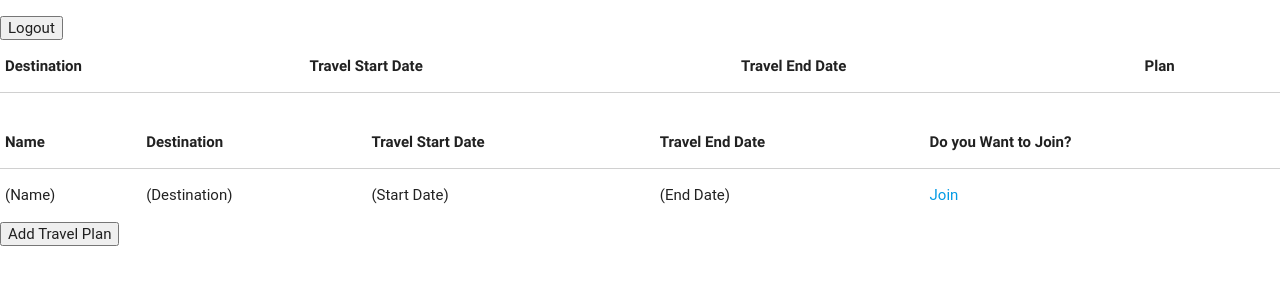
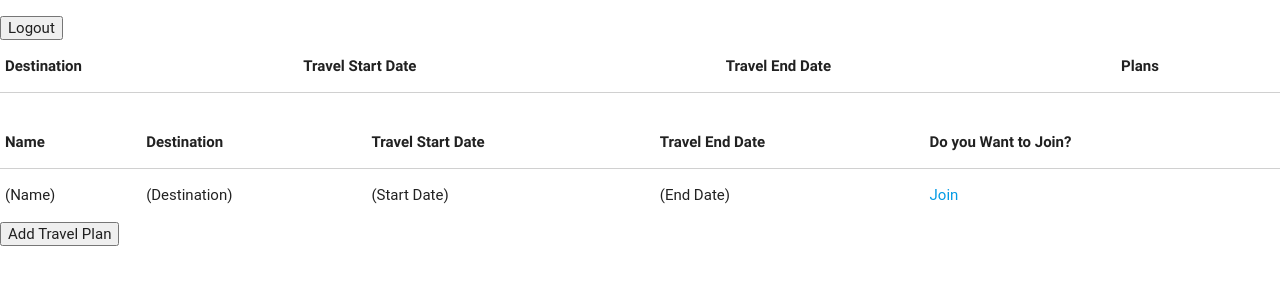
Before and after one commit to ChrisNQ/travel_buddy, a Django app: page /travels/create in a window 1280 px wide. Shown: the part 72-357 px from the top of the page. Run offline with Django 3.2, Linux system fonts and the light colour scheme; lists and menus that the app fills with data are empty; parts of the project's set-up code (start-up, migrations or seed data) failed here and were passed over; some libraries are stand-ins or nearby versions; some web fonts are replaced.

Commit message:
travel_buddy

```diff
--- a/apps/travels/templates/travels/index.html
+++ b/apps/travels/templates/travels/index.html
@@ -19,7 +19,7 @@
                 <th>Destination</th>
                 <th>Travel Start Date</th>
                 <th>Travel End Date</th>
-                <th>Plan</th>
+                <th>Plans</th>
             </tr>
         </thead>
         <tbody>
```
Also changed, not shown: requirements.txt (added, +7 -0 lines), 1 other file.
